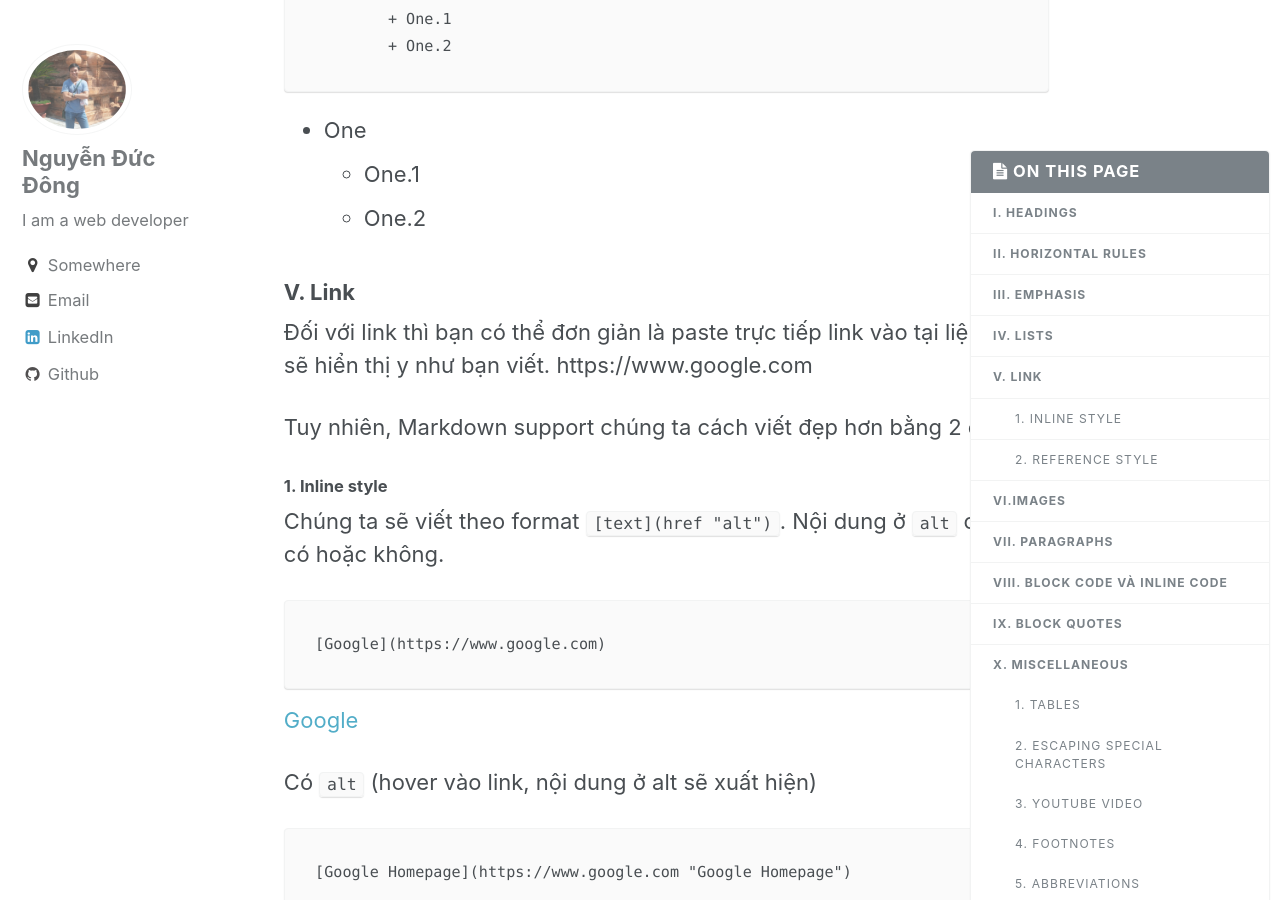
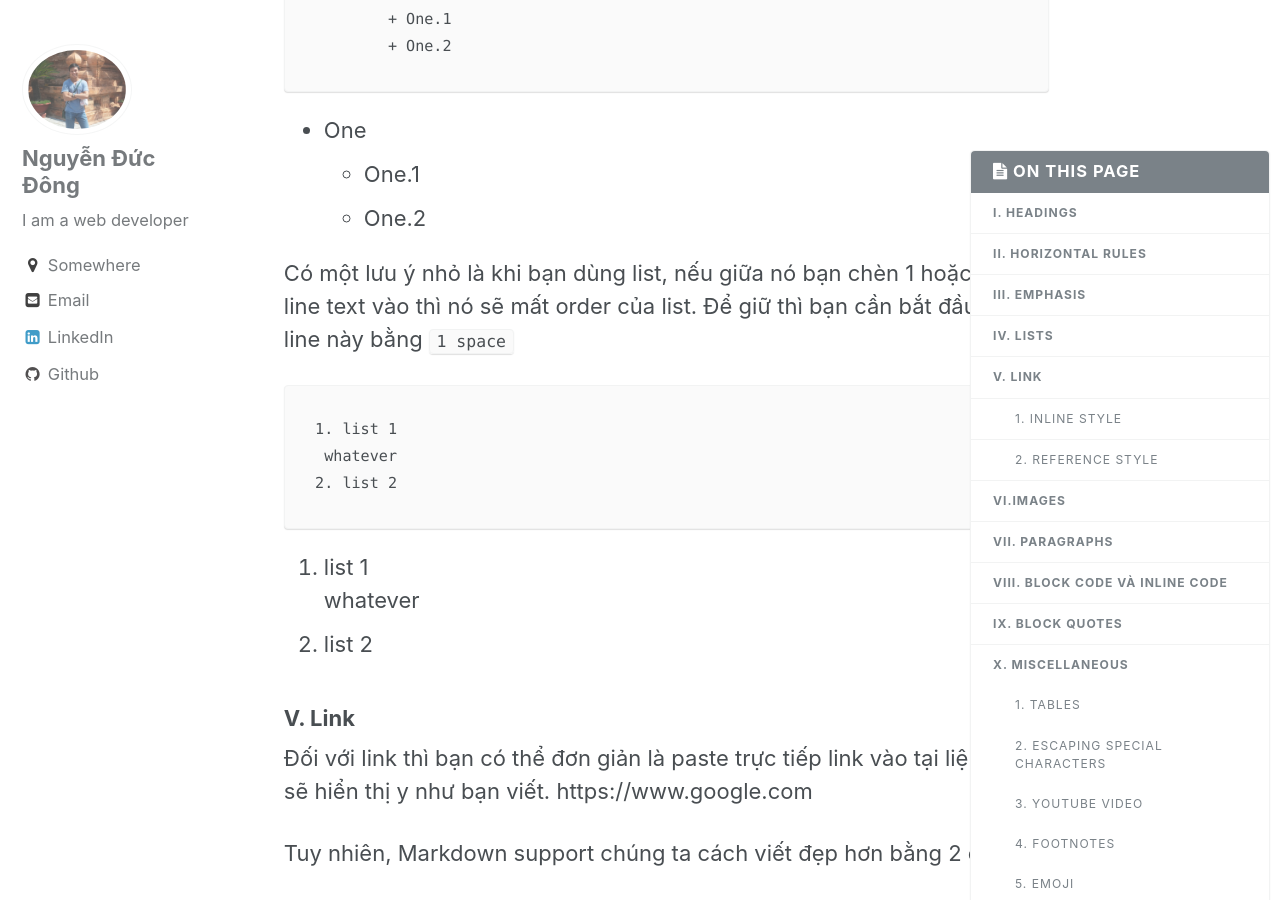
Before and after one commit to ducdongmg/ducdongmg.github.io, a Jekyll site: the page built from _posts/2016-10-17-markdown.md, in a window 1280 px wide and 900 px high, scrolled down 5080 px. Built offline with Jekyll 4.4.1, drawn with Linux system fonts in a browser that asks for light colours; emoji names are drawn with the system emoji font; comment, search, counter and statistics services are not loaded; some of the changed text lies outside the part shown.

```diff
--- a/_posts/2016-10-17-markdown.md
+++ b/_posts/2016-10-17-markdown.md
@@ -145,6 +150,17 @@ Bạn có thể dùng dấu `*` or `-` or `+` or các số để định dạng.
 	+ One.1
 	+ One.2
 
+Có một lưu ý nhỏ là khi bạn dùng list, nếu giữa nó bạn chèn 1 hoặc nhiều line text vào thì nó sẽ mất order của list. Để giữ thì bạn cần bắt đầu các line này bằng `1 space`
+
+~~~
+1. list 1
+ whatever
+2. list 2
+~~~
+
+1. list 1
+ whatever
+2. list 2
 
 ### V. Link
 Đối với link thì bạn có thể đơn giản là paste trực tiếp link vào tại liệu. Nó sẽ hiển thị y như bạn viết.
@@ -349,7 +365,13 @@ Tôi hay tìm kiếm các bài viết hay trên Google [^1] về CSS[^2].
 
 Bạn có thể kéo tới cuối trang để xem các ghi chú hoặc bấm vào số bên cạnh các chữ để page tự cuộn xuống.
 
-#### 5. Abbreviations
+#### 5. Emoji
+
+Đây là phần chắc nhiều bạn thích thú, bạn có thể tham khảo các emmoji được support tại [Emoji Cheat Sheet](http://www.emoji-cheat-sheet.com/).
+
+:rocket: ✨ 🐫 💥 :innocent:
+
+#### 6. Abbreviations
 
 Rất hữu ích khi bạn muốn giải thích từ nào đó cho người đọc. Khi bạn giải thích thì chỉ cần viết lời chú giải 1 lần duy nhất, nó sẽ được áp dụng tự động cho tất cả những nơi mà từ xuất hiện trong page.
 
```
Also changed, not shown: other parts of _posts/2016-10-17-markdown.md (+5 -0 lines), _posts/2016-10-14-first-blog-jekyll.md (+8 -0 lines), _posts/2016-10-21-atom.md (+2 -0 lines), _posts/2016-10-27-ES6.md (+2 -0 lines), _posts/2016-11-03-visual-studio-code.md (+6 -4 lines).
